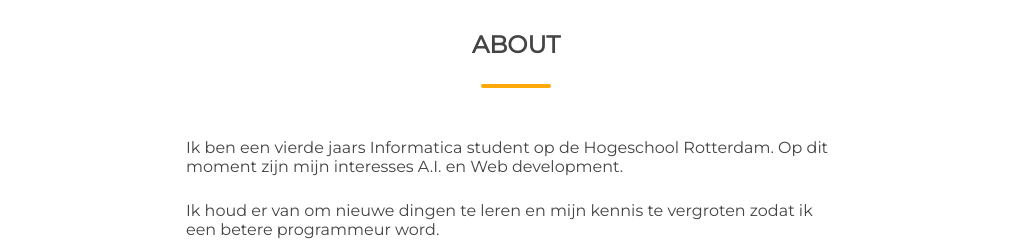
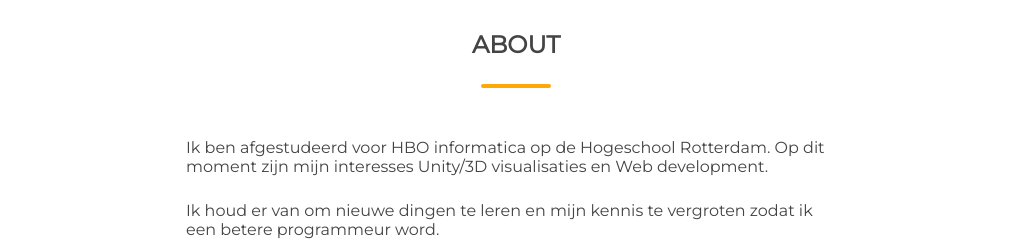
Before and after one commit to TimO143/v2, a React (Create React App) app: page / in a window 1280 px wide. Shown: the part 820-1060 px from the top of the page, without its empty margins (124-1150 px from the left). Built offline with nearby package versions, Linux system fonts and the light colour scheme; the HTML template or start-up script is replaced by a standard one.

Commit message:
about page update

```diff
--- a/src/pages/About/index.js
+++ b/src/pages/About/index.js
@@ -11,8 +11,8 @@ function About({element}){
             </div>
             <div className='divider'></div>
             <div className='about-content'>
-                <p>Ik ben een vierde jaars Informatica student op de Hogeschool Rotterdam.
-                 Op dit moment zijn mijn interesses A.I. en Web development.
+                <p>Ik ben afgestudeerd voor HBO informatica op de Hogeschool Rotterdam.
+                 Op dit moment zijn mijn interesses Unity/3D visualisaties en Web development.
                 </p>
                 <p>Ik houd er van om nieuwe dingen te leren en mijn
                     kennis te vergroten zodat ik een betere programmeur word.
```
